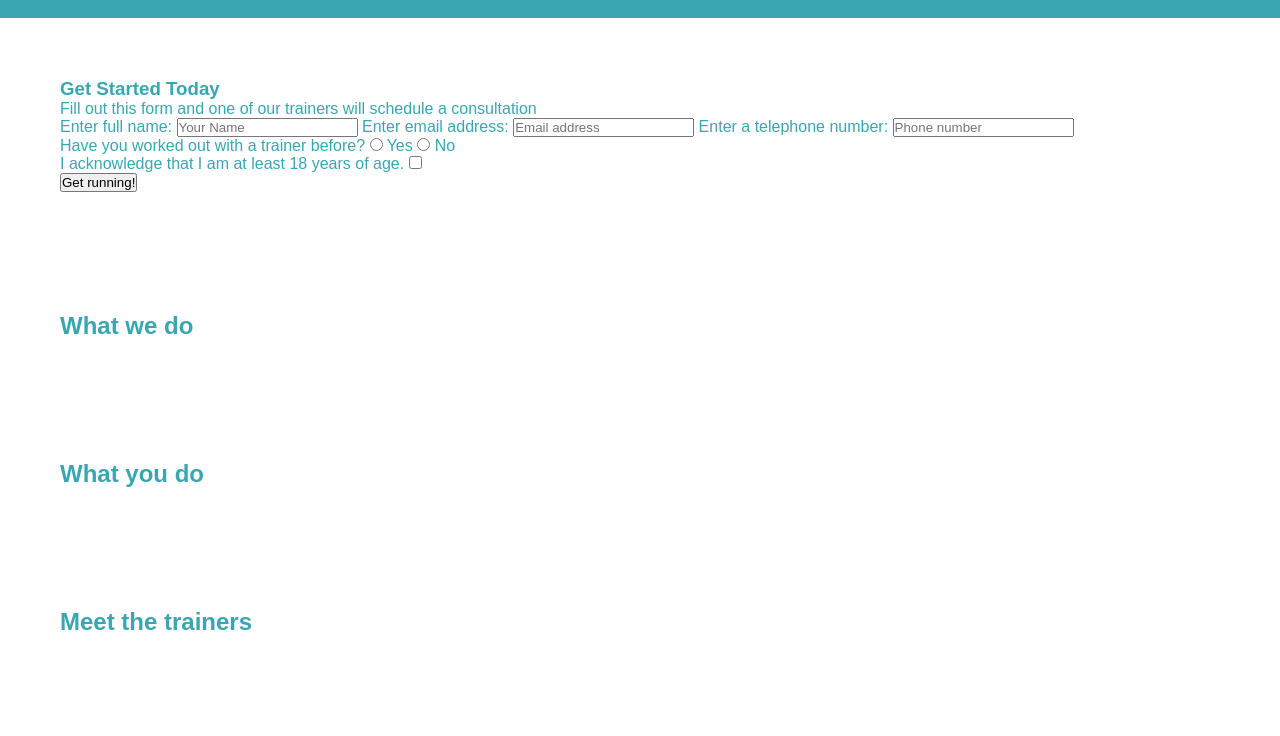
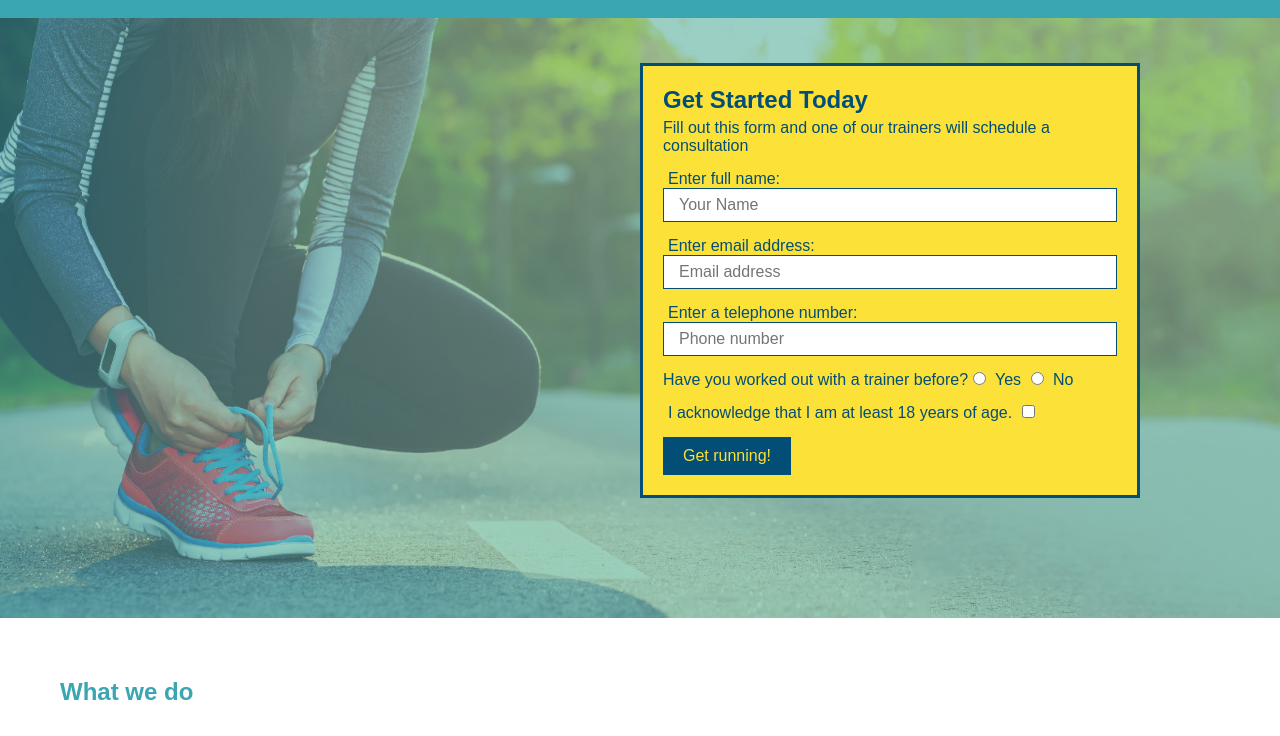
Before and after one commit to Daylan-lewandowski/run-buddy, a plain HTML site: page index1.html in a window 1280 px wide. Shown: the part 64-800 px from the top of the page. Drawn offline with Linux system fonts and the light colour scheme.

Commit message:
almost done!

```diff
--- a/assets/css/style.css/style.css
+++ b/assets/css/style.css
@@ -64,4 +64,48 @@ section {
 .hero {
     background-image: url("../images/hero-bg.jpg");
     height: 600px;
+    background-size: cover;
+    background-position: center;
+    position: relative;
 }
+.hero-form {
+    color: #024e76;
+    background-color: #fce138;
+    padding: 20px;
+    width: 500px;
+    border: solid 3px #024e76;
+    position: absolute;
+    bottom: 120px;
+    right: 140px;
+}
+h3 {
+    margin: 0;
+    font-size: 40px;
+}
+.hero-form p {
+    margin: 5px 0 15px 0;
+}
+.hero-form h3 {
+    font-size: 24px;
+    margin: 0;
+}
+.form-input {
+ border: 1px solid #024e76;
+ display: block;
+ padding: 7px 15px;
+ font-size: 16px;
+ color: #024e76;
+ width: 100%;
+ margin-bottom: 15px;
+}
+.hero-form label {
+    margin: 0 5px;
+}
+.hero-form button {
+    background-color: #024e76;
+    font-size: 16px;
+    padding: 10px 20px;
+    color: #fce138;
+    border: none;
+
+}
--- a/index1.html
+++ b/index1.html
@@ -1,7 +1,7 @@
 <!DOCTYPE html>
 <html lang="en">
     <head>
-        <link rel="stylesheet" href="./assets/css/style.css/style.css" />
+        <link rel="stylesheet" href="./assets/css/style.css" />
         <meta charset="UTF-8" />
         <title>Run Buddy</title>
 
@@ -31,20 +31,20 @@
         </nav>
         </header>
         <!-- Hero/jumobtron-->
-        <section class="Hero">
-            <div>
+        <section class="hero">
+            <div class="hero-form">
                 <h3>Get Started Today</h3>
                 <p>Fill out this form and one of our trainers will schedule a consultation</p>
              <!-- Add form Element-->
              <form>
                  <label for="name"> Enter full name:</label>
-                 <input type="text" placeholder="Your Name" name="name" id="name" />
+                 <input class="form-input" type="text" placeholder="Your Name" name="name" id="name" />
 
                  <label for="email"> Enter email address:</label>
-                 <input type="email"placeholder="Email address" name="email" id="email" />
+                 <input class="form-input" type="email"placeholder="Email address" name="email" id="email" />
 
                  <label for="phone"> Enter a telephone number:</label>
-                 <input type="tel" placeholder="Phone number" name="phone" id="phone" />
+                 <input class="form-input" type="tel" placeholder="Phone number" name="phone" id="phone" />
 
                  <p>
                      Have you worked out with a trainer before?
```
Also changed, not shown: assets/images/hero-bg (1).jpg (deleted).
